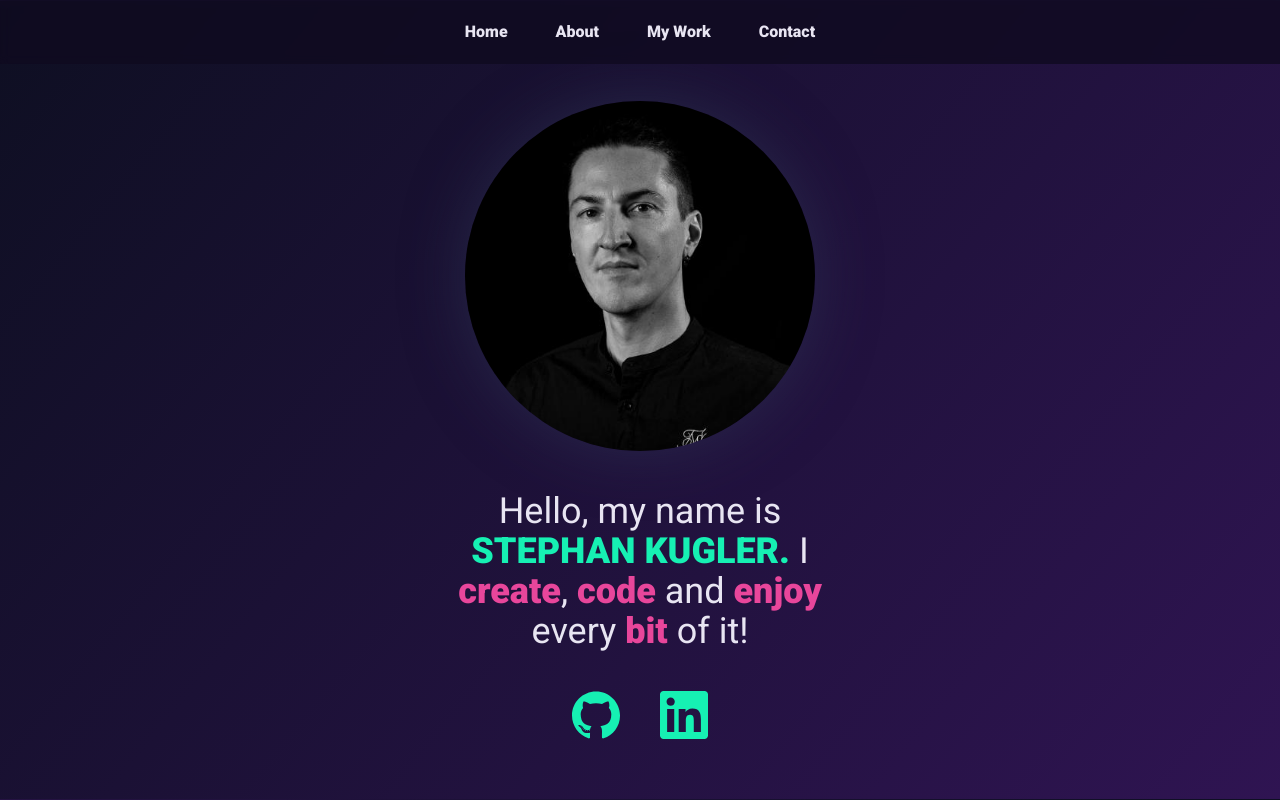
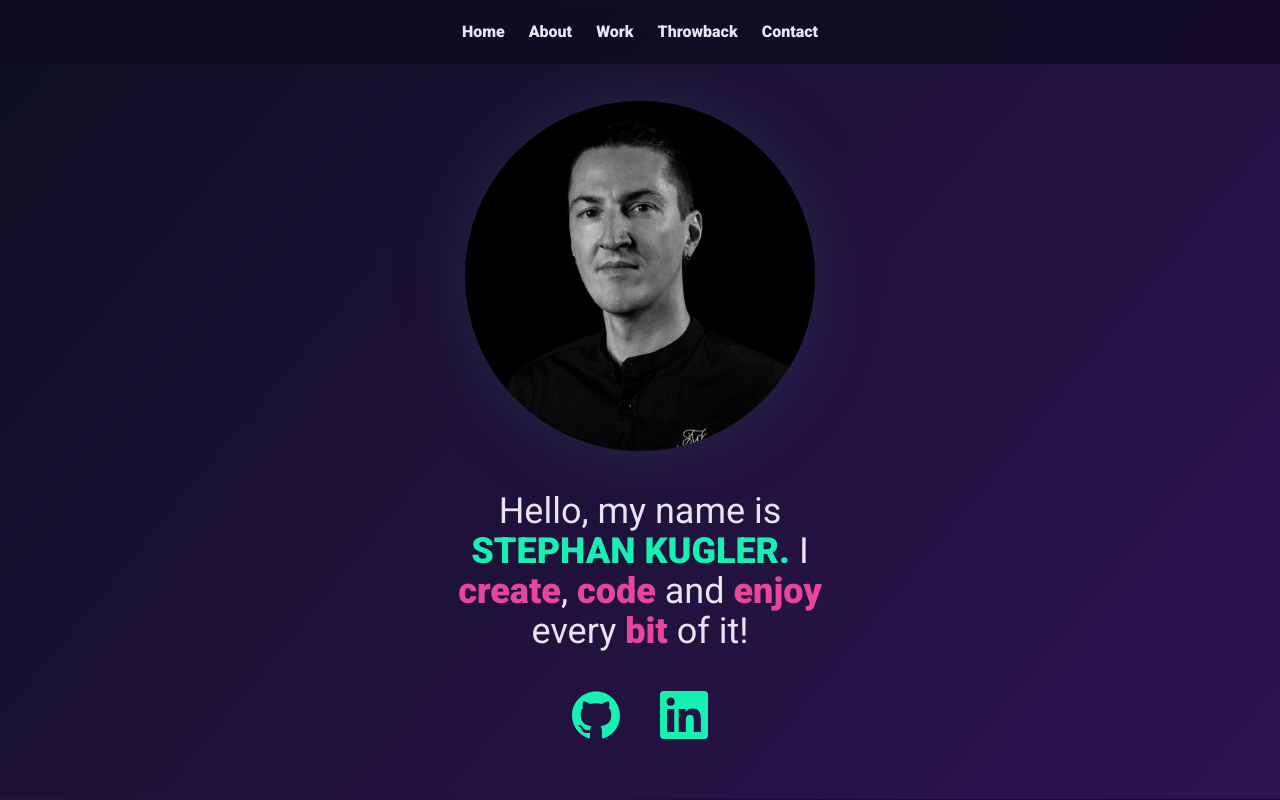
Before and after one commit to stekug/stephankugler-personal-portfolio, a Next.js app: page / in a window 1280 px wide. Shown: the top 800 px of the page. Built offline with nearby package versions, Linux system fonts and the light colour scheme.

Commit message:
add Throwback link

```diff
--- a/app/_components/Navigation.tsx
+++ b/app/_components/Navigation.tsx
@@ -7,7 +7,7 @@ const linkStyles =
 export default function Navigation() {
   return (
     <nav className="fixed top-0 flex w-full overflow-visible bg-primary-8 py-5 backdrop-blur-sm">
-      <ul className="text-l flex w-full justify-center gap-12 font-extrabold">
+      <ul className="text-l flex w-full justify-center gap-6 font-extrabold">
         <li>
           <Link href="/" className={twMerge(linkStyles)}>
             Home
@@ -20,7 +20,12 @@ export default function Navigation() {
         </li>
         <li>
           <Link href="/" className={twMerge(linkStyles)}>
-            My Work
+            Work
+          </Link>
+        </li>
+        <li>
+          <Link href="/" className={twMerge(linkStyles)}>
+            Throwback
           </Link>
         </li>
         <li>
```
